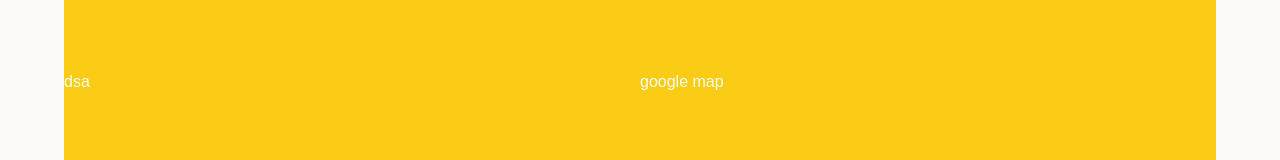
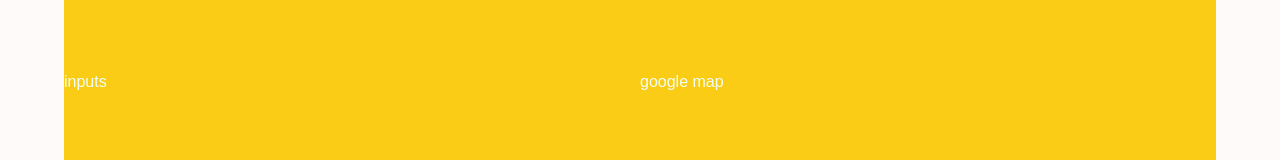
Before and after one commit to Rozmyk/SolarNova, a Next.js app: page /contact in a window 1280 px wide. Shown: the part 366-526 px from the top of the page. Built offline with nearby package versions, Linux system fonts and the light colour scheme.

Commit message:
remove footer import

```diff
--- a/src/components/ContactPage/ContactPage.tsx
+++ b/src/components/ContactPage/ContactPage.tsx
@@ -1,6 +1,6 @@
 import Wrapper from '@/components/Wrapper/Wrapper'
 import TitleText from '@/components/ui/TitleText/TitleText'
-import Footer from '@/components/Footer/Footer'
+
 const ContactPage = () => {
 	return (
 		<Wrapper>
@@ -10,7 +10,7 @@
 				</div>
 			</div>
 			<div className='bg-yellow-400 w-full h-96 flex justify-between items-center'>
-				<div className='w-full md:w-1/2'>dsa</div>
+				<div className='w-full md:w-1/2'>inputs</div>
 				<div className='w-full md:w-1/2'>google map</div>
 			</div>
 		</Wrapper>
```
